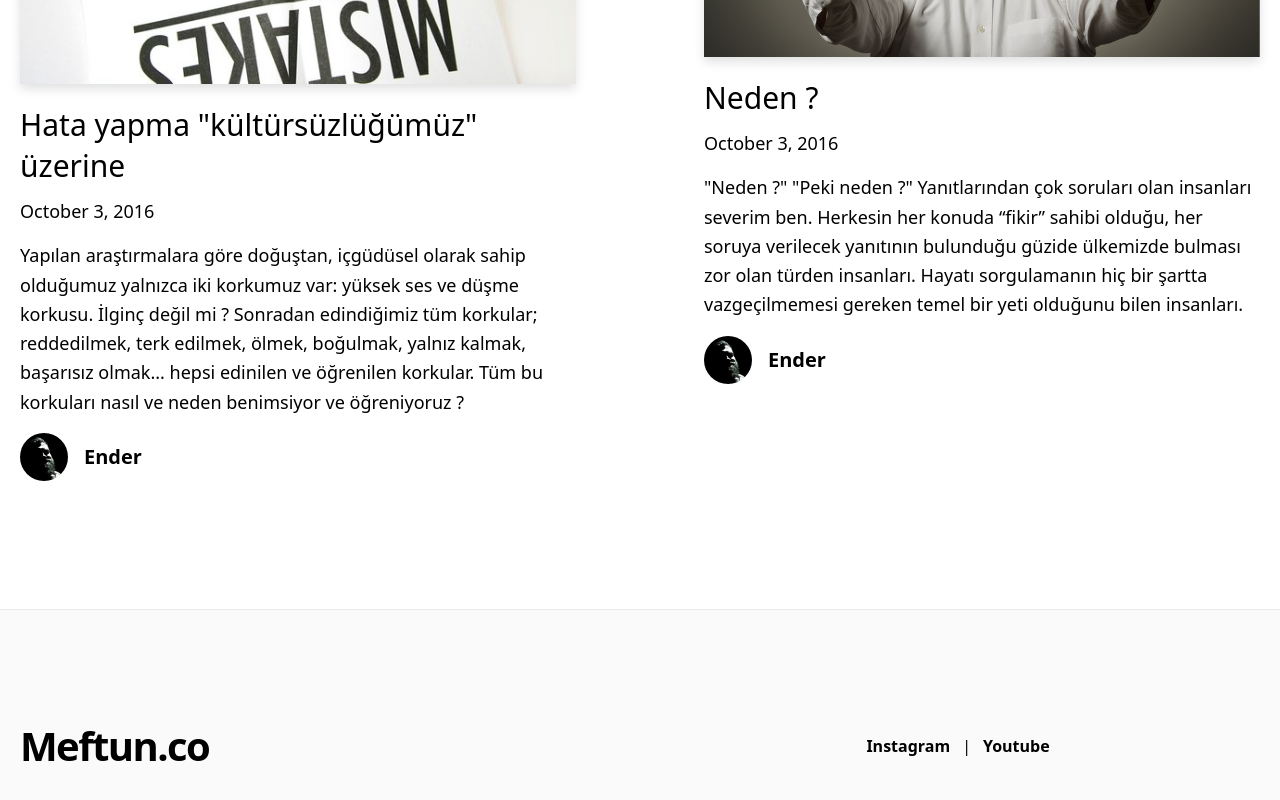
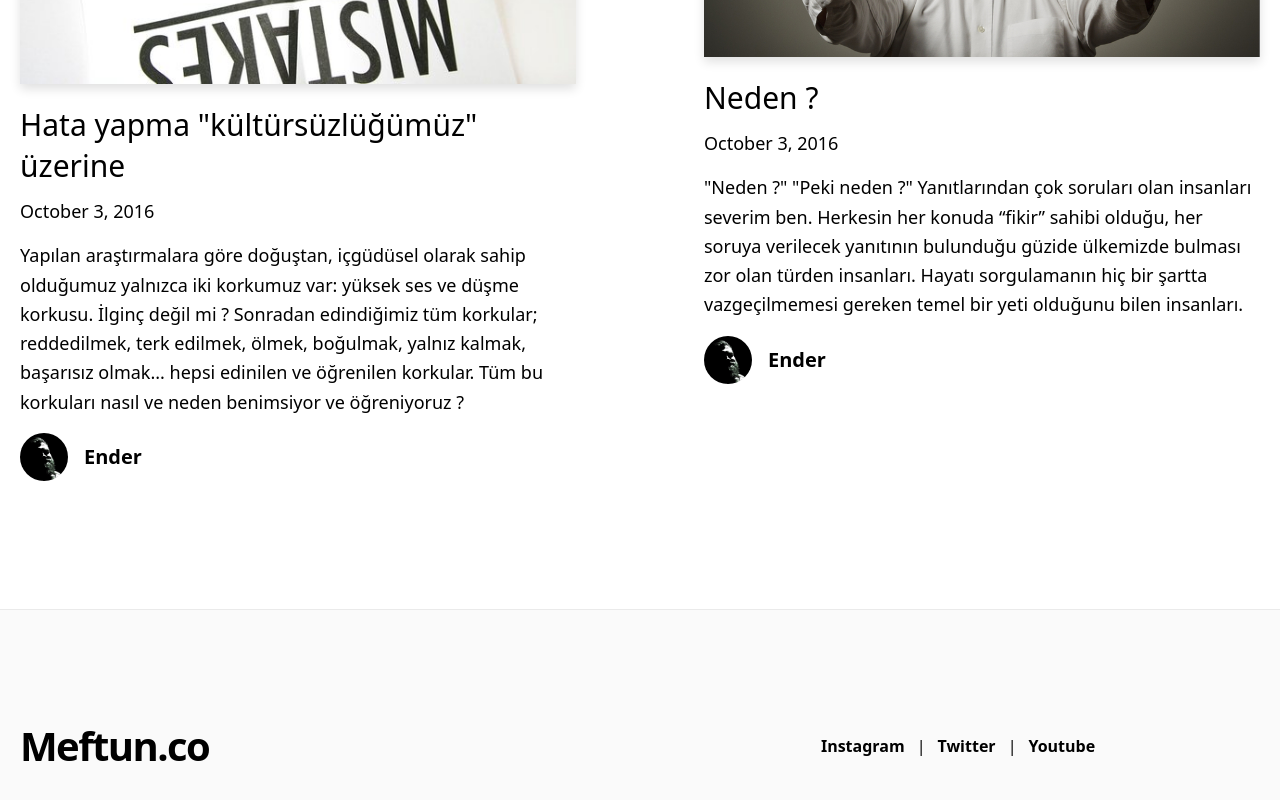
Before and after one commit to eaorak/ender.im, a Next.js app: page / in a window 1280 px wide. Shown: the part 4632-5432 px from the top of the page. Built offline with nearby package versions, Linux system fonts and the light colour scheme.

Commit message:
Add twitter

```diff
--- a/components/footer.tsx
+++ b/components/footer.tsx
@@ -1,5 +1,10 @@
 import Container from "./container"
-import { EXAMPLE_PATH } from "../lib/constants"
+
+const SocialLink = ({ name, url }: { name: string; url: string }) => (
+  <a href={url} className='mx-3 font-bold hover:underline' target='_blank'>
+    {name}
+  </a>
+)
 
 const Footer = () => {
   return (
@@ -10,16 +15,9 @@ const Footer = () => {
             Meftun.co
           </h3>
           <div className='flex flex-col lg:flex-row justify-center items-center lg:pl-4 lg:w-1/2'>
-            <a href={`https://www.instagram.com/meftunco/`} className='mx-3 font-bold hover:underline'>
-              Instagram
-            </a>
-            |
-            <a
-              href={`https://www.youtube.com/channel/UCq3wx4QmzkQP-hJRo5LOE6Q`}
-              className='mx-3 font-bold hover:underline'
-            >
-              Youtube
-            </a>
+            <SocialLink name='Instagram' url='https://www.instagram.com/meftunco/' /> |
+            <SocialLink name='Twitter' url='https://www.twitter.com/meftunco/' /> |
+            <SocialLink name='Youtube' url='https://www.youtube.com/channel/UCq3wx4QmzkQP-hJRo5LOE6Q' />
           </div>
         </div>
       </Container>
```
